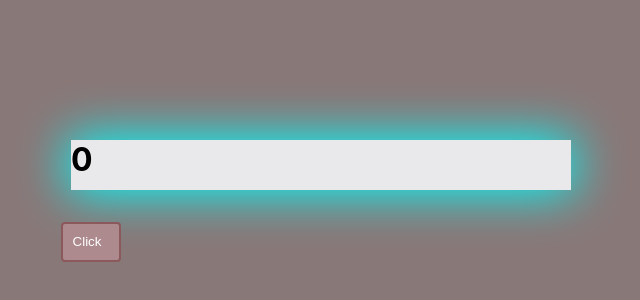
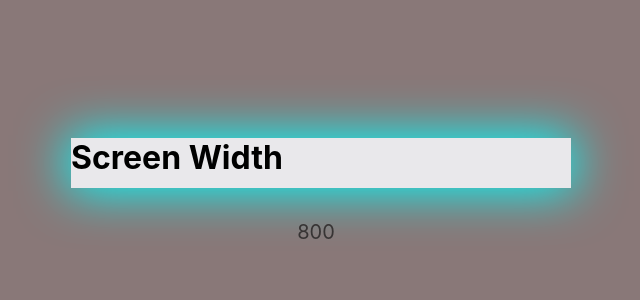
Before and after one commit to Wasiullah1/ReactHooks, a React (Create React App) app: page / in a window 1280 px wide. Shown: the part 204-504 px from the top of the page, without its empty margins (324-964 px from the left). Built offline with nearby package versions, Linux system fonts and the light colour scheme.

Commit message:
UseEffect

```diff
--- a/src/App.js
+++ b/src/App.js
@@ -3,6 +3,8 @@ import './App.css'
 import UseStateArray from "./components/UseStateArray";
 import BasicForm from "./components/form/BasicForm";
 import UseEffect1 from "./components/useEffect/UseEffect1";
+import UseEffect2 from "./components/useEffect/UseEffect2";
+
 
 const App = () =>{
 
@@ -21,7 +23,8 @@ const App = () =>{
     // </div>
     // <UseStateArray/>
     // <BasicForm />
-    <UseEffect1 />
+    // <UseEffect1 />
+    <UseEffect2 />
   )
 }
 export default App
--- a/src/components/useEffect/UseEffect1.js
+++ b/src/components/useEffect/UseEffect1.js
@@ -4,8 +4,12 @@ const UseEffect1 = () => {
    const [count, setCount]= useState(0);
 
    useEffect(()=>{
-    document.title = `Chats ${count}`
-   })
+    if(count >= 1){
+        document.title = `Chats ${count}`
+    }else{
+        document.title = `Chats`
+    }
+   }, [count])
 
    const clickMe = ()=>{
     setCount(count + 1)
--- /dev/null
+++ b/src/components/useEffect/UseEffect2.js
@@ -0,0 +1,26 @@
+import React, {useState, useEffect} from 'react'
+
+const UseEffect2 = () => {
+
+    const [widthScreen, setWidthScreen] = useState(window.screen.width);
+
+    const actualWidth = () =>{
+        setWidthScreen(window.innerWidth)
+    }
+
+    useEffect(()=>{
+        window.addEventListener('resize', actualWidth)
+        return()=>{
+            window.removeEventListener('resize', actualWidth)
+        }
+    })
+
+  return (
+    <div>
+        <h1>Screen Width</h1>
+        <p>{widthScreen}</p>
+    </div>
+  )
+}
+
+export default UseEffect2
```
